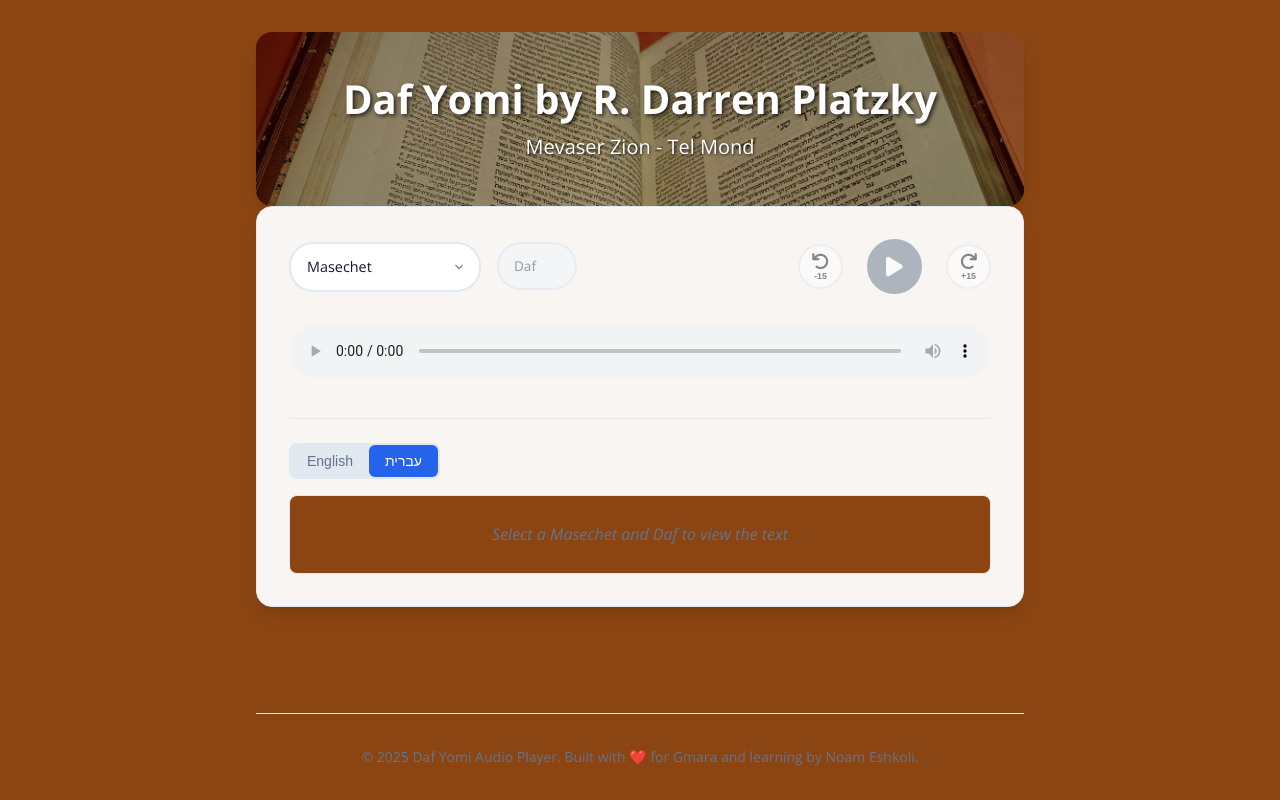
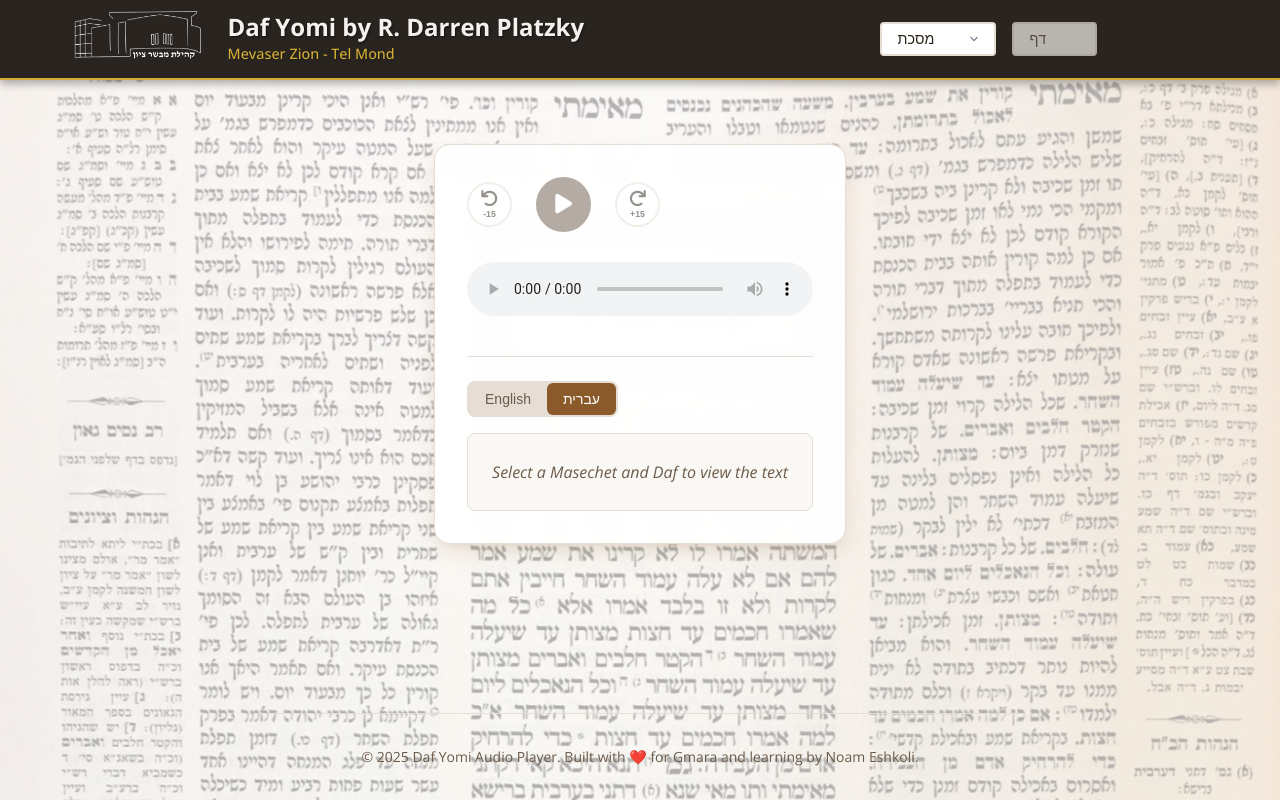
Before and after one commit to neshkoli/daf-yomi-player, a website: page index.html in a window 1280 px wide. Drawn offline with nearby package versions, Linux system fonts and the light colour scheme.

Commit message:
change background

```diff
--- a/index.html
+++ b/index.html
@@ -26,15 +26,6 @@
             property="og:url"
             content="https://neshkoli.github.io/daf-yomi-player" />
 
-        <!-- Twitter -->
-        <meta property="twitter:card" content="summary" />
-        <meta
-            property="twitter:title"
-            content="Daf Yomi by R. Darren Platzky" />
-        <meta
-            property="twitter:description"
-            content="Daf Yomi audio recordings by R. Darren Platzky from Mevaser Zion, Tel Mond" />
-
         <!-- Favicon -->
         <link
             rel="icon"
@@ -47,43 +38,48 @@
             href="https://cdnjs.cloudflare.com/ajax/libs/font-awesome/6.0.0/css/all.min.css" />
     </head>
     <body>
-        <div class="container">
-            <header class="header">
-                <div class="header-image">
-                    <img
-                        src="header.png"
-                        alt="Daf Yomi Header"
-                        class="header-bg" />
-                    <div class="header-overlay">
+        <!-- Sticky Header -->
+        <header class="sticky-header">
+            <div class="sticky-header-content">
+                <div class="header-logo">
+                    <img src="mz_logo.png" alt="Logo" class="logo-img" />
+                </div>
+                <div class="header-text">
                     <h1 class="header-title">
                         Daf Yomi by R. Darren Platzky
                     </h1>
                     <p class="header-subtitle">Mevaser Zion - Tel Mond</p>
                 </div>
-                </div>
-
-                <!-- Audio player adjacent to header -->
-                <div class="header-audio-section">
-                    <div class="header-card">
-                        <div class="controls-section">
-                            <div class="controls-row">
+                <div class="header-dropdowns">
                     <div class="dropdown-container">
                         <div class="dropdown-group">
                             <select
                                 id="tractate-select"
-                                            class="dropdown">
-                                            <option value="">Masechet</option>
+                                class="dropdown header-dropdown">
+                                <option value="">מסכת</option>
                             </select>
                         </div>
                         <div class="dropdown-group">
                             <select
                                 id="daf-select"
-                                            class="dropdown"
+                                class="dropdown header-dropdown"
                                 disabled>
-                                            <option value="">Daf</option>
+                                <option value="">דף</option>
                             </select>
                         </div>
                     </div>
+                </div>
+            <div> Hello World</div>            </div>
+
+        </header>
+
+        <div class="container">
+            <main class="main-content">
+                <!-- Audio player section -->
+                <div class="header-audio-section">
+                    <div class="header-card">
+                        <div class="controls-section">
+                            <div class="controls-row">
                                 <div class="player-controls">
                                     <button
                                         id="prev-btn"
@@ -155,10 +151,6 @@
                         </div>
                     </div>
                 </div>
-            </header>
-
-            <main class="main">
-                <!-- Controls moved to header -->
             </main>
 
             <footer class="footer">
--- a/styles.css
+++ b/styles.css
@@ -1,19 +1,26 @@
 @import url('https://fonts.googleapis.com/css2?family=Open+Sans:ital,wght@0,300;0,400;0,500;0,600;0,700;0,800;1,300;1,400;1,500;1,600;1,700;1,800&display=swap');
 
 :root {
-    --primary-color: #2563eb;
-    --primary-dark: #1d4ed8;
-    --secondary-color: #64748b;
-    --background: #8b4513;
+    --primary-color: #8b5a2b;
+    --primary-dark: #6b4423;
+    --primary-light: #a16a3a;
+    --secondary-color: #5c4a3a;
+    --accent-color: #d4af37;
+    --background: #faf8f5;
     --surface: #ffffff;
-    --surface-hover: #f1f5f9;
-    --border: #e2e8f0;
-    --text-primary: #0f172a;
-    --text-secondary: #64748b;
-    --shadow: 0 1px 3px 0 rgb(0 0 0 / 0.1), 0 1px 2px -1px rgb(0 0 0 / 0.1);
-    --shadow-lg: 0 10px 15px -3px rgb(0 0 0 / 0.1), 0 4px 6px -4px rgb(0 0 0 / 0.1);
+    --surface-hover: #f5f2ed;
+    --surface-dark: rgba(30, 25, 20, 0.95);
+    --border: #e6ddd4;
+    --border-light: #f0e8df;
+    --text-primary: #2c2419;
+    --text-secondary: #6b5b4a;
+    --text-light: #f5f2ed;
+    --shadow: 0 2px 4px 0 rgba(139, 90, 43, 0.1), 0 1px 2px -1px rgba(139, 90, 43, 0.1);
+    --shadow-lg: 0 10px 25px -5px rgba(139, 90, 43, 0.2), 0 4px 6px -4px rgba(139, 90, 43, 0.1);
+    --shadow-dark: 0 4px 8px 0 rgba(0, 0, 0, 0.3);
     --radius: 0.5rem;
     --radius-lg: 1rem;
+    --header-height: 80px;
 }
 
 * {
@@ -28,77 +35,101 @@ body {
     color: var(--text-primary);
     line-height: 1.6;
     min-height: 100vh;
+    position: relative;
+    padding-top: var(--header-height);
+}
+
+body::before {
+    content: '';
+    position: fixed;
+    top: var(--header-height);
+    left: 0;
+    width: 100%;
+    height: calc(100% - var(--header-height));
+    background-image: url('daf.webp');
+    background-repeat: no-repeat;
+    background-position: top center;
+    background-attachment: fixed;
+    background-size: cover;
+    opacity: 0.3;
+    z-index: -1;
+}
+
+/* Sticky Header */
+.sticky-header {
+    position: fixed;
+    top: 0;
+    left: 0;
+    right: 0;
+    height: var(--header-height);
+    background: var(--surface-dark);
+    backdrop-filter: blur(10px);
+    border-bottom: 2px solid var(--accent-color);
+    box-shadow: var(--shadow-dark);
+    z-index: 1000;
+}
+
+.sticky-header-content {
+    display: flex;
+    align-items: center;
+    height: 100%;
+    max-width: 1200px;
+    margin: 0 auto;
+    padding: 0 2rem;
+    gap: 1.5rem;
+}
+
+.header-logo {
+    flex-shrink: 0;
+}
+
+.logo-img {
+    height: 50px;
+    width: auto;
+    border-radius: var(--radius);
+}
+
+.header-text {
+    flex: 1;
+    color: var(--text-light);
+}
+
+.header-title {
+    font-size: 1.5rem;
+    font-weight: 700;
+    color: var(--text-light);
+    margin: 0;
+    line-height: 1.2;
+    text-shadow: 1px 1px 2px rgba(0, 0, 0, 0.5);
+}
+
+.header-subtitle {
+    font-size: 0.9rem;
+    color: var(--accent-color);
+    font-weight: 500;
+    margin: 0;
+    text-shadow: 1px 1px 2px rgba(0, 0, 0, 0.3);
 }
 
 .container {
     max-width: 800px;
     margin: 0 auto;
     padding: 2rem 1rem;
-    min-height: 100vh;
+    min-height: calc(100vh - var(--header-height));
     display: flex;
     flex-direction: column;
 }
 
-.header {
-    text-align: center;
-    margin-bottom: 3rem;
+.main-content {
+    flex: 1;
+    display: flex;
+    align-items: flex-start;
+    justify-content: center;
+    padding-top: 2rem;
 }
 
-.header-image {
-    position: relative;
-    width: 100%;
-    max-width: 800px;
-    margin: 0 auto;
-    border-radius: var(--radius-lg);
-    overflow: hidden;
-    box-shadow: var(--shadow-lg);
-}
-
-.header-bg {
-    width: 100%;
-    height: auto;
-    display: block;
-    object-fit: cover;
-}
-
-.header-overlay {
-    position: absolute;
-    top: 0;
-    left: 0;
-    right: 0;
-    bottom: 0;
-    display: flex;
-    flex-direction: column;
-    justify-content: center;
-    align-items: center;
-    background: rgba(0, 0, 0, 0.3);
-    padding: 2rem;
-}
-
-.header-title {
-    font-size: 2.5rem;
-    font-weight: 700;
-    color: white;
-    margin-bottom: 0.5rem;
-    text-shadow: 2px 2px 4px rgba(0, 0, 0, 0.7);
-    text-align: center;
-    line-height: 1.2;
-}
-
-.header-subtitle {
-    font-size: 1.25rem;
-    color: white;
-    font-weight: 400;
-    text-shadow: 1px 1px 3px rgba(0, 0, 0, 0.7);
-    text-align: center;
-    margin: 0;
-}
-
-.main {
-    flex: 1;
-    display: flex;
-    align-items: center;
-    justify-content: center;
+.header {
+    display: none; /* Hide old header */
 }
 
 .player-card {
@@ -136,11 +167,11 @@ body {
 }
 
 .dropdown {
-    padding: 0.75rem 1rem;
+    padding: 0.375rem 1rem;
     border: 2px solid var(--border);
-    border-radius: 1.5rem;
+    border-radius: 0.25rem;
     font-size: 0.9rem;
-    line-height: 1.5;
+    line-height: 1.2;
     font-family: 'Open Sans', -apple-system, BlinkMacSystemFont, 'Segoe UI', Roboto, sans-serif;
     background: var(--surface);
     color: var(--text-primary);
@@ -155,19 +186,6 @@ body {
     padding-right: 3rem;
 }
 
-/* Specific styling for daf-select to make it smaller */
-#daf-select {
-    max-width: 80px;
-    min-width: 80px;
-    /* flex: 0 0 80px; */
-    padding: 0.75rem 0.5rem; /* Same vertical padding as tractate-select */
-    padding-right: 2rem;
-    font-size: 0.85rem;
-    font-family: 'Open Sans', -apple-system, BlinkMacSystemFont, 'Segoe UI', Roboto, sans-serif;
-    text-align: center;
-    line-height: 1.5; /* Ensure same line-height */
-    border: 2px solid var(--border); /* Ensure same border width */
-}
 
 .dropdown:focus {
     outline: none;
@@ -548,10 +566,12 @@ body {
 @media (max-width: 768px) {
     .header-title {
         font-size: 2rem;
+        padding: 0.8rem 1.5rem;
     }
 
     .header-subtitle {
         font-size: 1.125rem;
+        padding: 0.6rem 1.2rem;
     }
 }
 
@@ -562,18 +582,18 @@ body {
 
     .header {
         margin-bottom: 2rem;
+        padding: 2rem 0;
     }
 
     .header-title {
         font-size: 1.75rem;
+        padding: 0.7rem 1rem;
+        line-height: 1.3;
     }
 
     .header-subtitle {
         font-size: 1rem;
-    }
-
-    .header-overlay {
-        padding: 1rem;
+        padding: 0.5rem 1rem;
     }
 
     .header-audio-section {
@@ -652,11 +672,11 @@ body {
         max-width: 70px;
         min-width: 70px;
         flex: 0 0 70px;
-        padding: 0.75rem 0.25rem; /* Same vertical padding as desktop */
+        padding: 0.375rem 0.25rem; /* Reduced vertical padding to match desktop */
         padding-right: 1.5rem;
         font-size: 0.8rem;
         font-family: 'Open Sans', -apple-system, BlinkMacSystemFont, 'Segoe UI', Roboto, sans-serif;
-        line-height: 1.5; /* Same line-height as other dropdowns */
+        line-height: 1.2; /* Reduced line-height to match other dropdowns */
     }
 }
 
```
Also changed, not shown: script.js (+61 -16 lines), daf.webp (added), mz_logo.png (added). Lines whose indentation alone changed are shown as unchanged.
